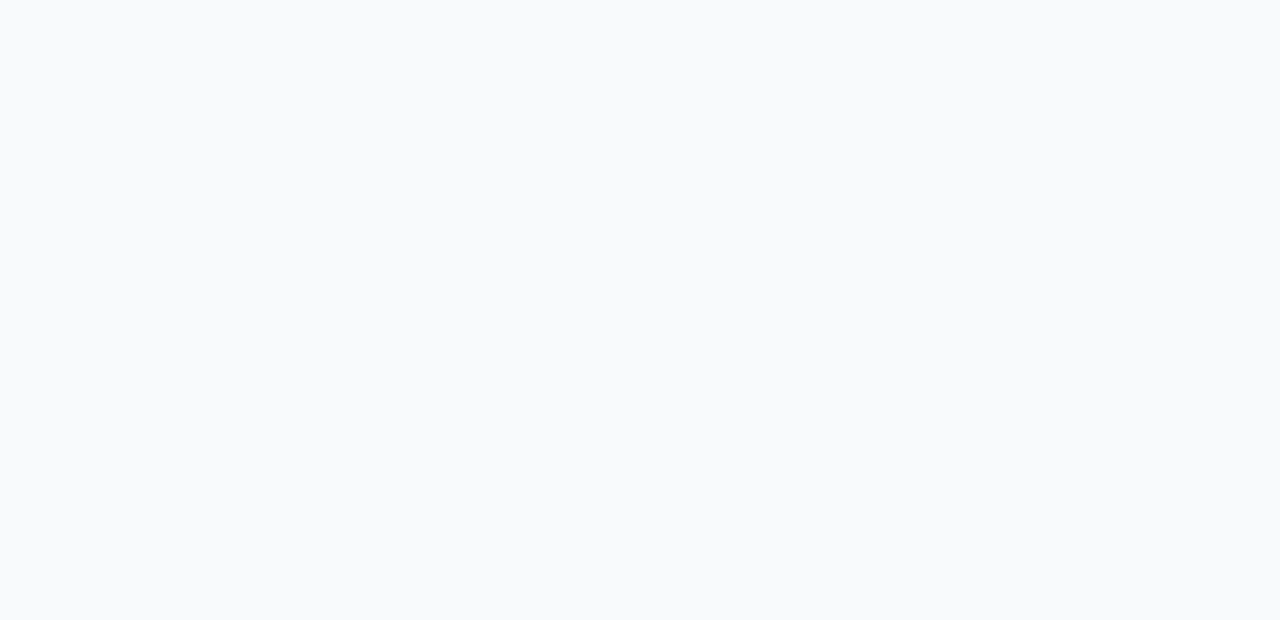
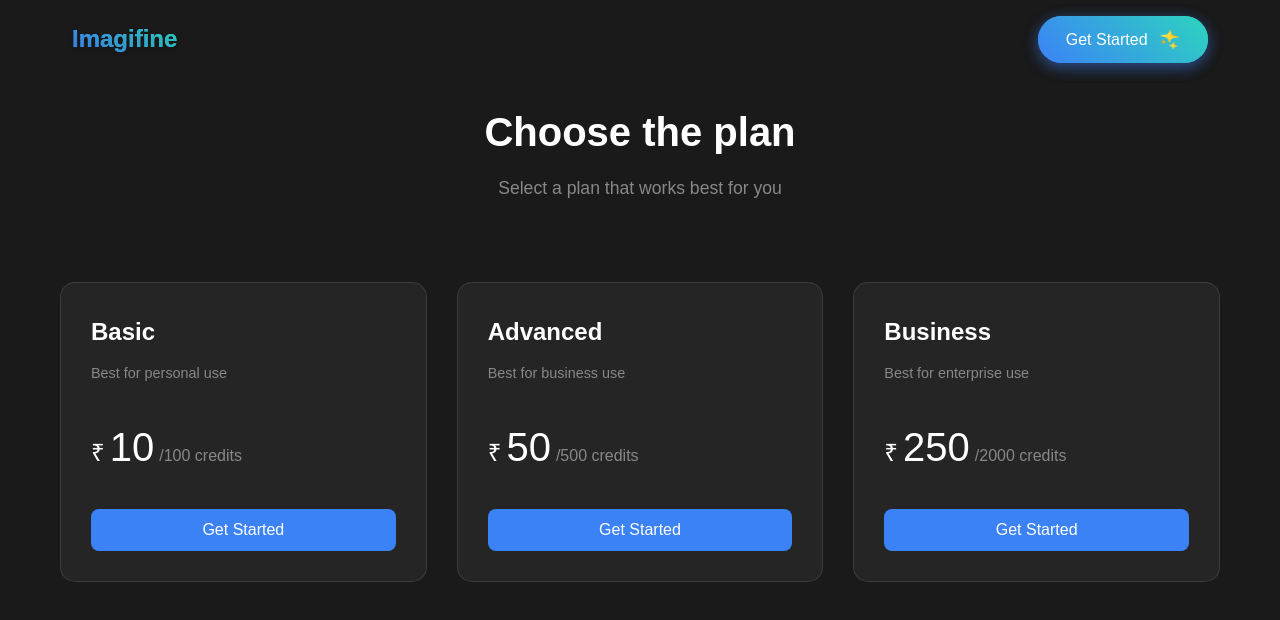
Before and after one commit to shaiksajidhussain/Imagifine, a React (Vite) app: page /credits in a window 1280 px wide. Before the commit this address had no page. Shown: the top 620 px of the page. Built offline with nearby package versions, Linux system fonts and the light colour scheme; no server answers; sample sign-in values are in the browser's storage; a web font is replaced by a local one.

Commit message:
Added the tets one

```diff
--- a/index.html
+++ b/index.html
@@ -12,5 +12,6 @@
   <body>
     <div id="root"></div>
     <script type="module" src="/src/main.jsx"></script>
+    <script src="https://checkout.razorpay.com/v1/checkout.js"></script>
   </body>
 </html>
--- a/package.json
+++ b/package.json
@@ -14,8 +14,11 @@
     "@emotion/styled": "^11.13.5",
     "@mui/icons-material": "^6.1.9",
     "@mui/material": "^6.1.9",
+    "@stripe/react-stripe-js": "^3.0.0",
+    "@stripe/stripe-js": "^5.2.0",
     "axios": "^1.7.8",
     "framer-motion": "^11.12.0",
+    "razorpay": "^2.9.5",
     "react": "^18.3.1",
     "react-dom": "^18.3.1",
     "react-icons": "^5.3.0",
--- a/src/App.jsx
+++ b/src/App.jsx
@@ -1,5 +1,11 @@
 import { useState, useEffect } from 'react'
-import { BrowserRouter as Router, Routes, Route, Navigate } from 'react-router-dom'
+import {
+  BrowserRouter as Router,
+  Routes,
+  Route,
+  Navigate,
+  useNavigate
+} from 'react-router-dom'
 import AuthModal from './components/Auth/AuthModal'
 import CreativeAI from './components/CreativeAI/CreativeAI'
 import Header from './components/Header/Header'
@@ -7,13 +13,34 @@ import HowItWorks from './components/HowItWorks/HowItWorks'
 import ImageGallery from './components/ImageGallery/ImageGallery'
 import Testimonials from './components/Testimonials/Testimonials'
 import ImageGenerator from './components/ImageGenerator/ImageGenerator'
+import Credits from './components/Credits/Credits'
 import Navbar from './components/Navbar/Navbar'
 
 import './styles/globals.css'
 
-function App() {
+// Create a wrapper component that has access to navigation
+function AppContent() {
+  const navigate = useNavigate();
   const [showAuthModal, setShowAuthModal] = useState(false)
-  const isAuthenticated = !!localStorage.getItem('currentUser')
+  const [isAuthenticated, setIsAuthenticated] = useState(false)
+
+  useEffect(() => {
+    const token = localStorage.getItem('token');
+    setIsAuthenticated(!!token);
+  }, []);
+
+  const handleLoginSuccess = (userData) => {
+    console.log('Login success data:', userData);
+
+    if (userData.token) {
+      localStorage.setItem('token', userData.token);
+      setIsAuthenticated(true);
+      setShowAuthModal(false);
+      window.location.href = '/generate';
+    } else {
+      console.error('No token in login success data');
+    }
+  }
 
   const LandingPage = () => (
     <>
@@ -26,33 +53,48 @@ function App() {
     </>
   )
 
-  const handleLoginSuccess = (user) => {
-    localStorage.setItem('currentUser', JSON.stringify(user))
-    setShowAuthModal(false)
-    window.location.href = '/generate'
+  const UnauthorizedRedirect = () => {
+    useEffect(() => {
+      const token = localStorage.getItem('token');
+      if (!token) {
+        setShowAuthModal(true);
+      }
+    }, []);
+
+    return <Navigate to="/" replace />;
   }
 
-  const UnauthorizedRedirect = () => {
-    useEffect(() => {
-      setShowAuthModal(true)
-    }, [])
-
-    return <Navigate to="/" replace />
+  const ProtectedRoute = ({ children }) => {
+    const token = localStorage.getItem('token');
+    if (!token) {
+      return <UnauthorizedRedirect />;
     }
+    return (
+      <>
+        <Navbar />
+        {children}
+      </>
+    );
+  };
 
   return (
-    <Router>
     <div className="app">
       <Routes>
         <Route path="/" element={<LandingPage />} />
         <Route
           path="/generate"
           element={
-              isAuthenticated ? (
+            <ProtectedRoute>
               <ImageGenerator />
-              ) : (
-                <UnauthorizedRedirect />
-              )
+            </ProtectedRoute>
+          }
+        />
+        <Route
+          path="/credits"
+          element={
+            <ProtectedRoute>
+              <Credits />
+            </ProtectedRoute>
           }
         />
       </Routes>
@@ -63,6 +105,14 @@ function App() {
         onLoginSuccess={handleLoginSuccess}
       />
     </div>
+  )
+}
+
+// Main App component
+function App() {
+  return (
+    <Router>
+      <AppContent />
     </Router>
   )
 }
--- /dev/null
+++ b/src/components/Credits/Credits.css
@@ -0,0 +1,114 @@
+.credits-page {
+  min-height: 100vh;
+  background: #1a1a1a;
+  padding: 100px 20px 40px;
+}
+
+.credits-container {
+  max-width: 1200px;
+  margin: 0 auto;
+}
+
+.credits-header {
+  text-align: center;
+  margin-bottom: 60px;
+  color: white;
+}
+
+.credits-header h1 {
+  font-size: 2.5rem;
+  margin-bottom: 10px;
+}
+
+.credits-header p {
+  color: #888;
+  font-size: 1.1rem;
+}
+
+.plans-grid {
+  display: grid;
+  grid-template-columns: repeat(auto-fit, minmax(300px, 1fr));
+  gap: 30px;
+  padding: 20px;
+}
+
+.plan-card {
+  background: rgba(255, 255, 255, 0.05);
+  border: 1px solid rgba(255, 255, 255, 0.1);
+  border-radius: 15px;
+  padding: 30px;
+  color: white;
+  cursor: pointer;
+  transition: all 0.3s ease;
+}
+
+.plan-card:hover {
+  transform: translateY(-5px);
+  background: rgba(255, 255, 255, 0.08);
+}
+
+.plan-card.selected {
+  border-color: #3B82F6;
+  background: rgba(59, 130, 246, 0.1);
+}
+
+.plan-header h2 {
+  font-size: 1.5rem;
+  margin-bottom: 10px;
+}
+
+.plan-header p {
+  color: #888;
+  font-size: 0.9rem;
+  margin-bottom: 20px;
+}
+
+.plan-price {
+  font-size: 2.5rem;
+  margin: 30px 0;
+  display: flex;
+  align-items: baseline;
+}
+
+.currency {
+  font-size: 1.5rem;
+  margin-right: 5px;
+}
+
+.period {
+  font-size: 1rem;
+  color: #888;
+  margin-left: 5px;
+}
+
+.purchase-btn {
+  width: 100%;
+  padding: 12px;
+  background: #3B82F6;
+  color: white;
+  border: none;
+  border-radius: 8px;
+  font-size: 1rem;
+  cursor: pointer;
+  transition: background-color 0.3s ease;
+}
+
+.purchase-btn:hover {
+  background: #2563eb;
+}
+
+.purchase-btn:disabled {
+  opacity: 0.7;
+  cursor: not-allowed;
+}
+
+@media (max-width: 768px) {
+  .credits-header h1 {
+    font-size: 2rem;
+  }
+
+  .plans-grid {
+    grid-template-columns: 1fr;
+    padding: 10px;
+  }
+}
--- /dev/null
+++ b/src/components/Credits/Credits.jsx
@@ -0,0 +1,186 @@
+import { useState, useEffect } from 'react'
+import { motion } from 'framer-motion'
+import { useNavigate } from 'react-router-dom'
+import useUserStore from '../../store/userStore'
+import Navbar from '../Navbar/Navbar'
+import './Credits.css'
+
+function Credits() {
+  const navigate = useNavigate();
+  const { fetchUserData } = useUserStore();
+  const [selectedPlan, setSelectedPlan] = useState(null);
+  const [loading, setLoading] = useState(false);
+
+  useEffect(() => {
+    const script = document.createElement('script');
+    script.src = 'https://checkout.razorpay.com/v1/checkout.js';
+    script.async = true;
+    document.body.appendChild(script);
+  }, []);
+
+  useEffect(() => {
+    const token = localStorage.getItem('token');
+    if (!token) {
+      navigate('/');
+      return;
+    }
+  }, [navigate]);
+
+  const plans = [
+    {
+      id: 'basic',
+      name: 'Basic',
+      credits: 100,
+      price: 10,
+      amount: 1000,
+      description: 'Best for personal use'
+    },
+    {
+      id: 'advanced',
+      name: 'Advanced',
+      credits: 500,
+      price: 50,
+      amount: 5000,
+      description: 'Best for business use'
+    },
+    {
+      id: 'business',
+      name: 'Business',
+      credits: 2000,
+      price: 250,
+      amount: 25000,
+      description: 'Best for enterprise use'
+    }
+  ];
+
+  const handlePurchase = async (plan) => {
+    const token = localStorage.getItem('token');
+    if (!token) {
+      alert('Please login to purchase credits');
+      navigate('/');
+      return;
+    }
+
+    setLoading(true);
+
+    try {
+      // Create order
+      const orderRes = await fetch('http://localhost:5000/api/credits/create-order', {
+        method: 'POST',
+        headers: {
+          'Authorization': `Bearer ${token}`,
+          'Content-Type': 'application/json'
+        },
+        body: JSON.stringify({ planId: plan.id })
+      });
+
+      if (!orderRes.ok) {
+        throw new Error('Failed to create order');
+      }
+
+      const { orderId, amount } = await orderRes.json();
+
+      // Initialize Razorpay
+      const options = {
+        key: 'rzp_test_ivwVXJRPNyNqz3',
+        amount: amount,
+        currency: "INR",
+        name: "Imagifine",
+        description: `${plan.credits} Credits Purchase`,
+        order_id: orderId,
+        handler: async function (response) {
+          try {
+            const verifyRes = await fetch('http://localhost:5000/api/credits/verify-payment', {
+              method: 'POST',
+              headers: {
+                'Authorization': `Bearer ${token}`,
+                'Content-Type': 'application/json'
+              },
+              body: JSON.stringify({
+                razorpay_order_id: response.razorpay_order_id,
+                razorpay_payment_id: response.razorpay_payment_id,
+                razorpay_signature: response.razorpay_signature
+              })
+            });
+
+            const data = await verifyRes.json();
+            if (data.success) {
+              await fetchUserData();
+              alert('Payment successful! Credits added to your account.');
+              navigate('/');
+            }
+          } catch (error) {
+            console.error('Verification error:', error);
+            alert('Payment verification failed');
+          }
+        },
+        prefill: {
+          name: "Test User",
+          email: "test@example.com",
+          contact: "9999999999"
+        },
+        theme: {
+          color: "#3B82F6"
+        }
+      };
+
+      const razorpay = new window.Razorpay(options);
+      razorpay.open();
+    } catch (error) {
+      console.error('Order creation error:', error);
+      alert('Failed to create order');
+    } finally {
+      setLoading(false);
+    }
+  };
+
+  return (
+    <div className="credits-page">
+      <Navbar />
+
+      <div className="credits-container">
+        <motion.div
+          initial={{ opacity: 0, y: 20 }}
+          animate={{ opacity: 1, y: 0 }}
+          className="credits-header"
+        >
+          <h1>Choose the plan</h1>
+          <p>Select a plan that works best for you</p>
+        </motion.div>
+
+        <div className="plans-grid">
+          {plans.map((plan) => (
+            <motion.div
+              key={plan.id}
+              initial={{ opacity: 0, scale: 0.9 }}
+              animate={{ opacity: 1, scale: 1 }}
+              className={`plan-card ${selectedPlan?.id === plan.id ? 'selected' : ''}`}
+              onClick={() => setSelectedPlan(plan)}
+            >
+              <div className="plan-header">
+                <h2>{plan.name}</h2>
+                <p>{plan.description}</p>
+              </div>
+
+              <div className="plan-price">
+                <span className="currency">₹</span>
+                <span className="amount">{plan.price}</span>
+                <span className="period">/{plan.credits} credits</span>
+              </div>
+
+              <button
+                className="purchase-btn"
+                onClick={() => handlePurchase(plan)}
+                disabled={loading}
+              >
+                {loading ? 'Processing...' : 'Get Started'}
+              </button>
+            </motion.div>
+          ))}
+        </div>
+      </div>
+    </div>
+  );
+}
+
+export default Credits;
--- a/src/components/Navbar/Navbar.jsx
+++ b/src/components/Navbar/Navbar.jsx
@@ -18,12 +18,29 @@ function Navbar() {
   const fetchCurrentUser = async () => {
     const token = localStorage.getItem('token')
     if (token) {
-      const userData = await fetchUserData()
-      if (userData) {
-        setCurrentUser(userData)
-      } else {
-        localStorage.removeItem('token')
-        setCurrentUser(null)
+      try {
+        const response = await fetch('http://localhost:5000/api/auth/user', {
+          headers: {
+            'Authorization': `Bearer ${token}`,
+            'Content-Type': 'application/json'
+          }
+        });
+
+        if (response.ok) {
+          const userData = await response.json();
+          setCurrentUser(userData);
+          // Update credits in store if needed
+          if (userData.credits !== credits) {
+            fetchUserData();
+          }
+        } else {
+          localStorage.removeItem('token');
+          setCurrentUser(null);
+        }
+      } catch (error) {
+        console.error('Error fetching user data:', error);
+        localStorage.removeItem('token');
+        setCurrentUser(null);
       }
     }
   }
@@ -55,11 +72,24 @@ function Navbar() {
     setCurrentUser(null)
     handleMenuClose()
     navigate('/')
+    window.location.reload()
   }
 
-  const handleLoginSuccess = (userData) => {
-    localStorage.setItem('token', userData.token)
-    fetchUserData() // Fetch fresh user data after login
+  const handleLoginSuccess = async (userData) => {
+    if (userData.token) {
+      localStorage.setItem('token', userData.token)
+      await fetchCurrentUser() // Fetch fresh user data after login
+
+    }
+  }
+
+  const handleGetStartedClick = () => {
+    const token = localStorage.getItem('token')
+    if (token) {
+      navigate('/generate') // If already logged in, go to generate page
+    } else {
+      setIsModalOpen(true) // If not logged in, show login modal
+    }
   }
 
   return (
@@ -148,7 +178,7 @@ function Navbar() {
         ) : (
           <button
             className="get-started-btn"
-            onClick={() => setIsModalOpen(true)}
+            onClick={handleGetStartedClick}
           >
             Get Started <span className="sparkle">✨</span>
           </button>
```
Also changed, not shown: src/components/Auth/AuthModal.jsx (+37 -5 lines), 1 other file (tests, documents, lock files or other folders). Lines whose indentation alone changed are shown as unchanged.
